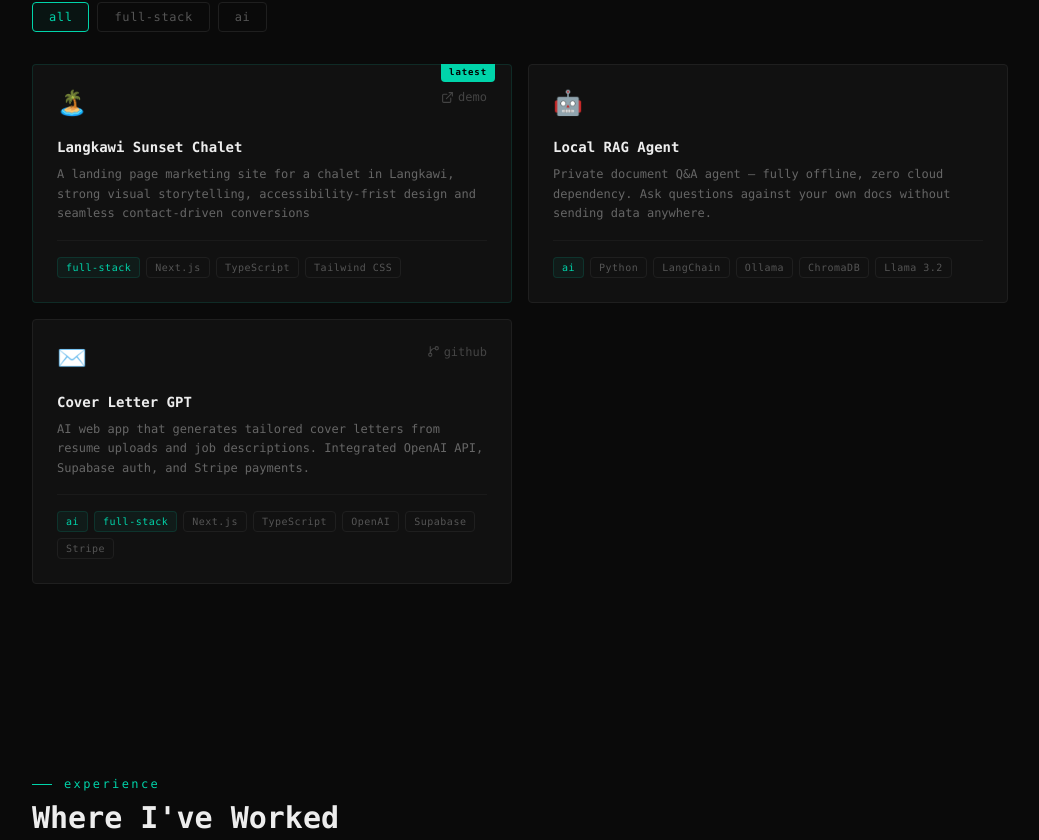
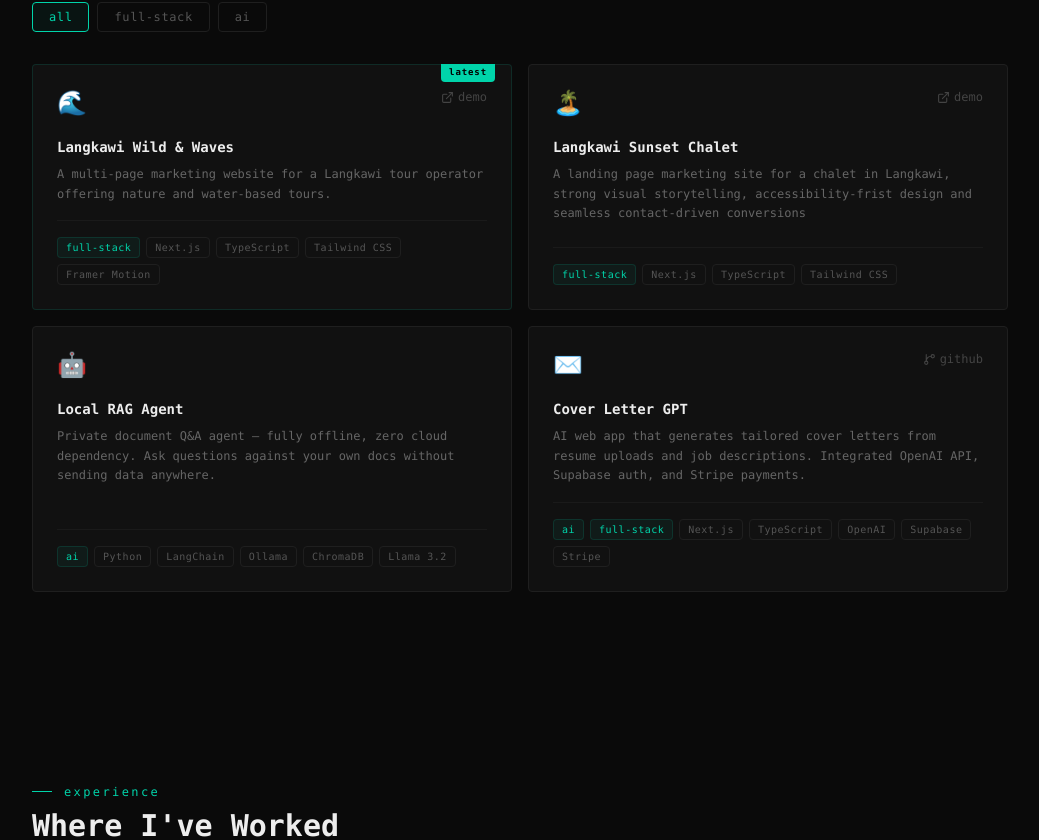
Before and after one commit to arifazfar99/portfolio, a Next.js app: page / in a window 1280 px wide. Shown: the part 1005-1845 px from the top of the page, without its empty margins (120-1159 px from the left). Built offline with nearby package versions, Linux system fonts and the light colour scheme.

Commit message:
update project content

```diff
--- a/data/projects.ts
+++ b/data/projects.ts
@@ -11,6 +11,16 @@ export type Project = {
 
 export const projects: Project[] = [
   {
+    title: "Langkawi Wild & Waves",
+    description:
+      "A multi-page marketing website for a Langkawi tour operator offering nature and water-based tours.",
+    tags: ["full-stack"],
+    stack: ["Next.js", "TypeScript", "Tailwind CSS", "Framer Motion"],
+    demo: "https://tour-operator-landing-page.vercel.app/",
+    icon: "🌊",
+    featured: true,
+  },
+  {
     title: "Langkawi Sunset Chalet",
     description:
       "A landing page marketing site for a chalet in Langkawi, strong visual storytelling, accessibility-frist design and seamless contact-driven conversions",
@@ -18,7 +28,6 @@ export const projects: Project[] = [
     stack: ["Next.js", "TypeScript", "Tailwind CSS"],
     demo: "https://chalet-landing-page.vercel.app/",
     icon: "🏝️",
-    featured: true,
   },
   {
     title: "Local RAG Agent",
```
